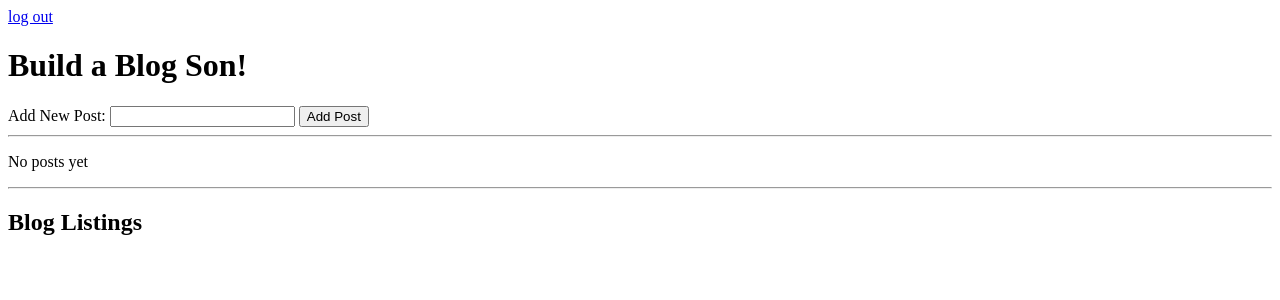
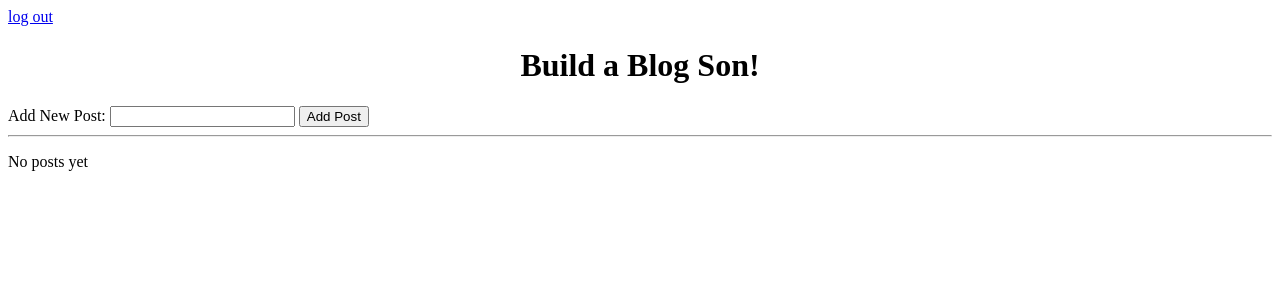
Before and after one commit to mikupgirl/build-a-blog, a Flask app: page / in a window 1280 px wide. Shown: the top 300 px of the page. Run offline with Flask 2, Linux system fonts and the light colour scheme; data that the repository does not hold is empty.

Commit message:
set up build a blog, working

```diff
--- a/main.py
+++ b/main.py
@@ -6,19 +6,18 @@ app.config['DEBUG'] =  True
 app.config['SQLALCHEMY_DATABASE_URI'] = 'mysql+pymysql://build-a-blog:build-a-blog@localhost:8889/build-a-blog'
 app.config['SQLALCHEMY_ECHO'] = True
 db = SQLAlchemy(app)
-app.secret_key = 'y337kGcys&zP3B'
+#app.secret_key = 'y337kGcys&zP3B'
 
 class Blog(db.Model):
 
     id = db.Column(db.Integer, primary_key=True)
     title = db.Column(db.String(120))
-    body = db.Column(db.String(120))
-    submitted = db.Column(db.Boolean)
+    body = db.Column(db.Boolean)
 
-    def __init__(self, title, body):
+
+    def __init__(self, title):
         self.title = title
-        self.body = body
-        self.submitted = False
+        self.body = False
 
 
 
@@ -31,10 +30,9 @@ def index():
         db.session.add(new_blog)
         db.session.commit()
 
-    blogs = Blog.query.filter_by(submitted=False).all()
-    submitted_blogs = Blog.query.filter_by(submitted=True).all()
-    return render_template('todos.html',title="Build a Blog",
-        blogs=blogs, submitted_blogs=submitted_blogs)
+    blogs = Blog.query.filter_by(body=False).all()
+    submitted_blogs = Blog.query.filter_by(body=True).all()
+    return render_template('todos.html',title="Build a Blog", blogs=blogs, submitted_blogs=submitted_blogs)
 
 
 @app.route('/newpost', methods=['POST'])
@@ -42,7 +40,6 @@ def post_blog():
 
     blog_id = int(request.form['blog-id'])
     blog = Blog.query.get(blog_id)
-    blog.submitted = True
     db.session.add(blog)
     db.session.commit()
 
--- a/templates/todos.html
+++ b/templates/todos.html
@@ -1,11 +1,11 @@
 {% extends "base.html" %}
 
 {% block content %}
-    <h1>Build a Blog Son!</h1>
+    <h1 style="text-align: center">Build a Blog Son!</h1>
     <form method='POST'>
         <label>
             Add New Post:
-            <input type="text" name='Build a Blog' />
+            <input type="text" name='blog' />
         </label>
         <input type="submit" value='Add Post' />
     </form>
@@ -21,9 +21,8 @@
             <ul>
                 {% for blog in blogs %}
                 <li>{{blog.title}}
-                    <form method="POST" action="/newpost" style="display:inline-block;">
+                    <form method="POST" action="/newpost">
                         <input type="hidden" name="blog-id" value="{{blog.id}}" />
-                        <input type="submit" value="Done!" />
                     </form>
                 </li>
 
@@ -32,14 +31,7 @@
 
     {% endif %}
 
-    <hr />
 
-    <h2>Blog Listings</h2>
 
-    <ul>
-        {% for blog in submitted_blogs %}
-        <li>{{blog.title}}</li>
-        {% endfor %}
-    </ul>
 
 {% endblock %}
```
